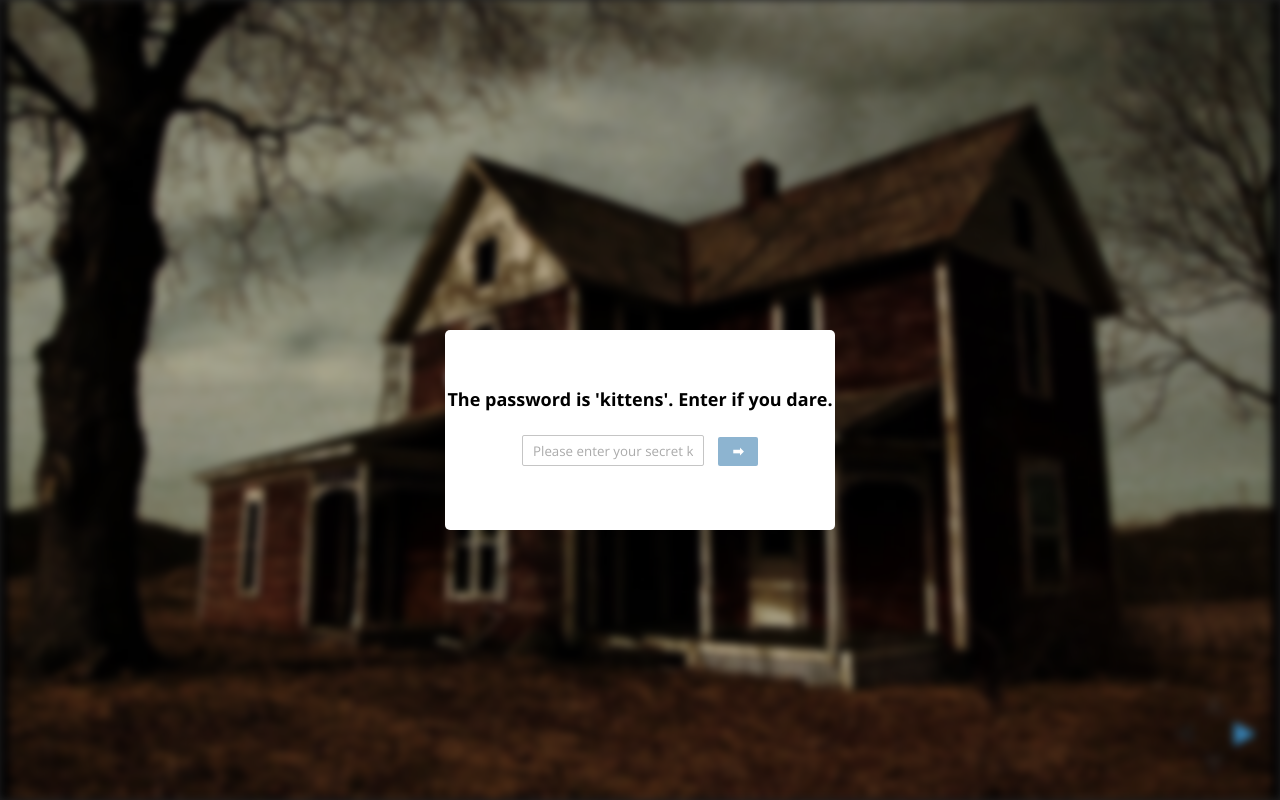
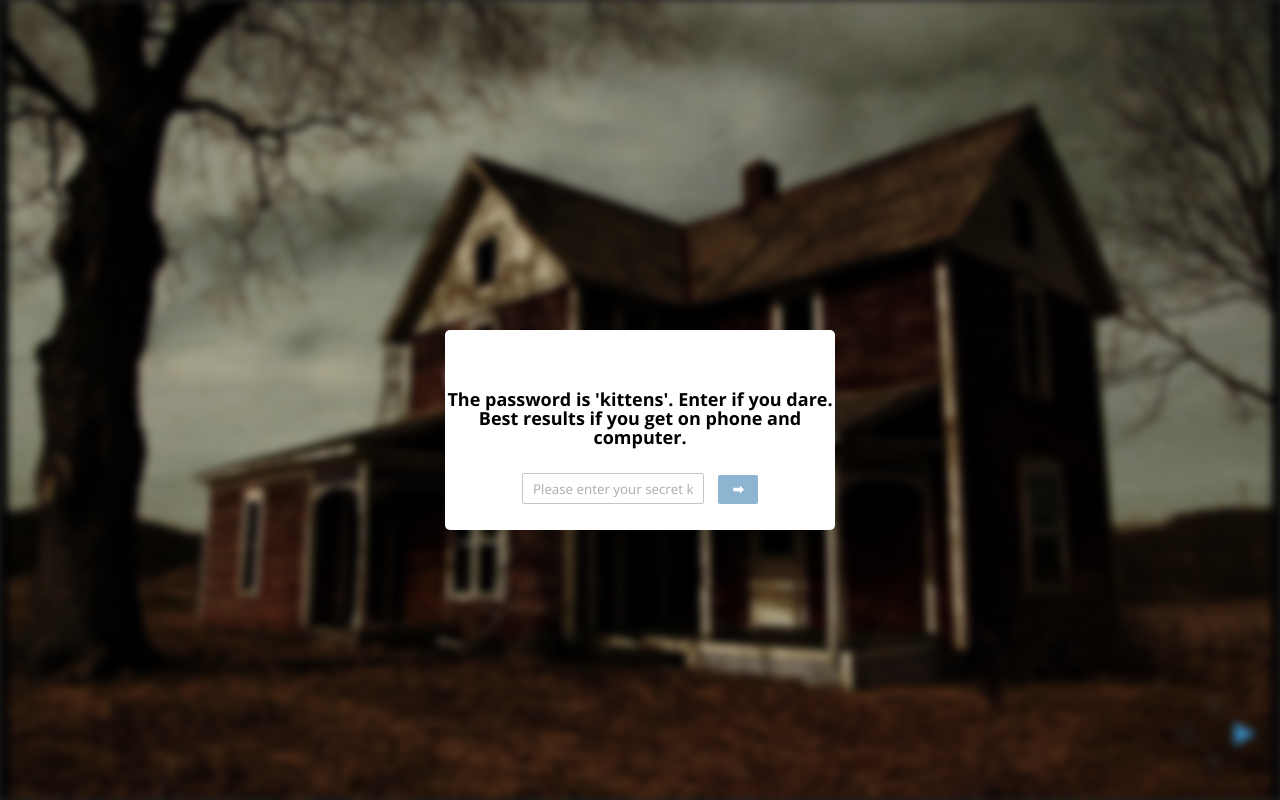
Before and after one commit to CaptBoscho/RemoteControl, a website: page public/index.html in a window 1280 px wide. Drawn offline with nearby package versions, Linux system fonts and the light colour scheme; no server answers.

Commit message:
changed message

```diff
--- a/public/index.html
+++ b/public/index.html
@@ -23,7 +23,7 @@
 <body>
 
 	<form class="login">
-		<span>The password is 'kittens'. Enter if you dare.</span>
+		<span>The password is 'kittens'. Enter if you dare. Best results if you get on phone and computer.<br></span>
 		<input type="text" placeholder="Please enter your secret key!"/>
 		<input type="submit" value="➡" />
 	</form>
```
